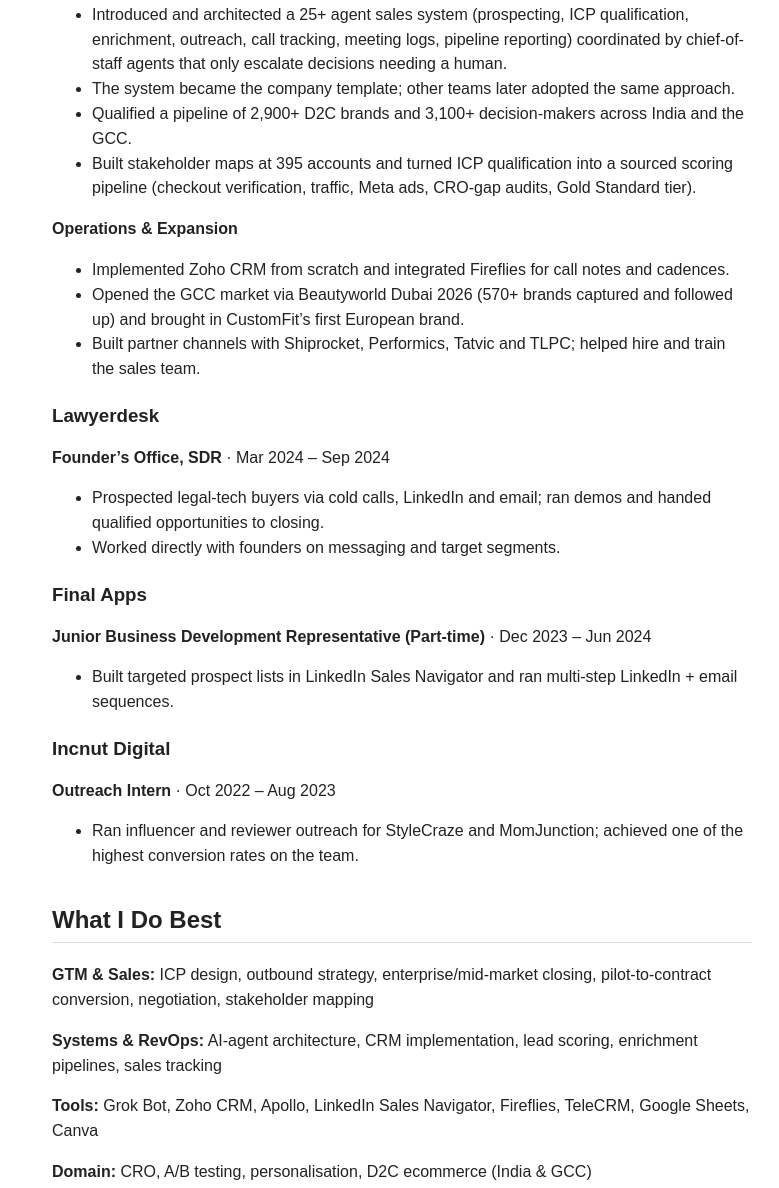
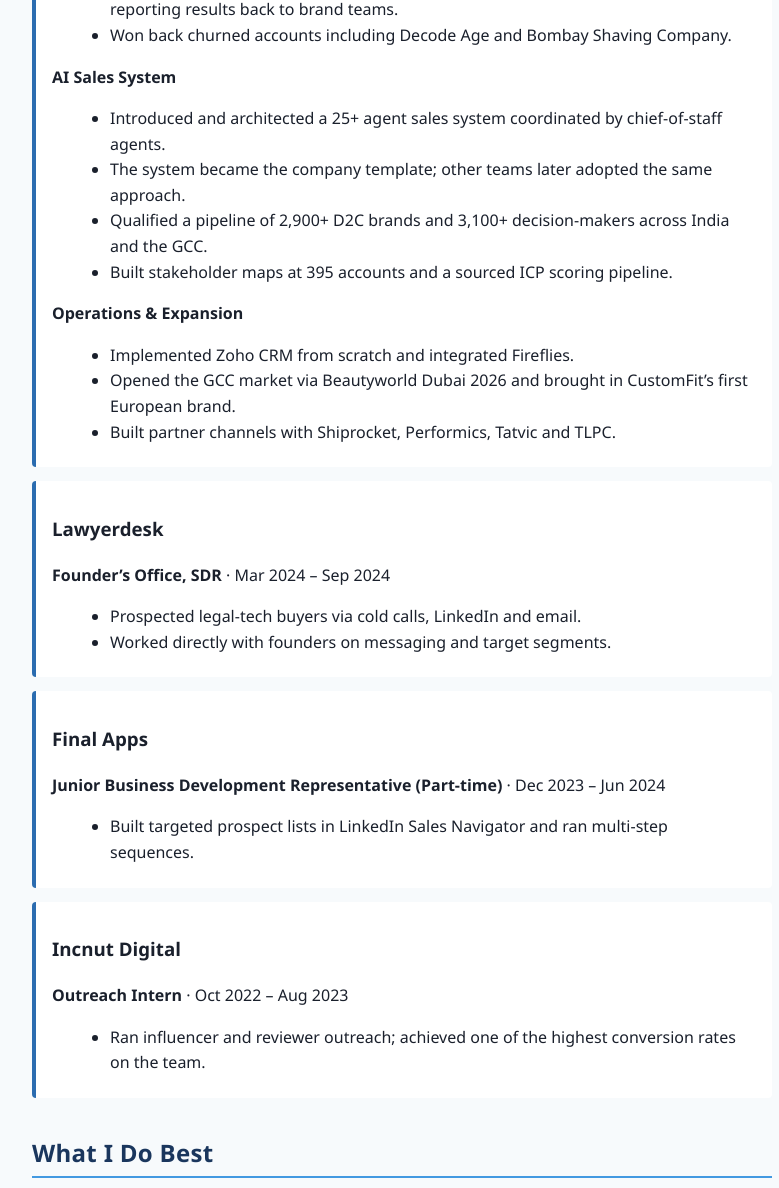
Before and after one commit to insanelyparadox/my-resume, a plain HTML site: page index.html in a window 1280 px wide. Shown: the part 1137-2325 px from the top of the page, without its empty margins (238-1017 px from the left). Drawn offline with Linux system fonts and the light colour scheme.

Commit message:
Update index.html

```diff
--- a/index.html
+++ b/index.html
@@ -6,21 +6,48 @@
 <title>Afrin Thara</title>
 <style>
 body {
-font-family: Arial, sans-serif;
-  max-width: 700px;
-margin: 30px auto;
-padding: 0 16px;
-line-height: 1.55;
-color: #222; }
-h1 { margin-bottom: 4px; }
+  font-family: 'Segoe UI', Helvetica, Arial, sans-serif;
+  max-width: 740px;
+  margin: 25px auto;
+  padding: 0 18px;
+  line-height: 1.6;
+  color: #1a202c;
+  background-color: #f7fafc;
+}
+header {
+  background-color: #1a365d;
+  color: #ffffff;
+  padding: 28px 22px;
+  border-radius: 6px;
+  margin-bottom: 20px;
+}
+h1 { margin: 0 0 6px; font-size: 30px; }
+.sub { font-style: italic; margin: 4px 0; opacity: 0.9; }
+.contact { font-size: 14px; margin: 6px 0 0; opacity: 0.85; }
 h2 {
-margin-top: 32px;
+  color: #1a365d;
+  border-bottom: 2px solid #4299e1;
   padding-bottom: 4px;
-border-bottom: 1px solid #ddd; }
-h3 { margin-bottom: 4px;}
-.sub { font-style: italic; color: #444; }
-.contact { font-size: 14px; color: #555; }
-ul { margin-top: 6px; }
+  margin-top: 36px;
+  letter-spacing: 0.3px;
+}
+article {
+  background: #ffffff;
+  padding: 14px 16px;
+  margin: 14px 0;
+  border-left: 4px solid #2b6cb0;
+  border-radius: 4px;
+}
+ul { margin: 8px 0 8px 18px; }
+a { color: #2b6cb0; }
+a:hover { text-decoration: underline; }
+footer {
+  margin-top: 40px;
+  padding: 18px;
+  background: #edf2f7;
+  border-radius: 6px;
+  text-align: center;
+}
 </style>
 </head>
 <body>
@@ -32,8 +59,7 @@ ul { margin-top: 6px; }
   afrinthara1998@gmail.com · 7092244398</p>
 </header>
 
-<!-- about section starts here -->
-<section>
+<section id="about">
   <h2>About Me</h2>
   <p>I sell to D2C brands, and I build the machinery that makes the selling repeatable.</p>
   <p>At CustomFit.ai I sourced about ₹60L in ARR myself. That includes every brand in the Honasa Consumer portfolio. I opened the GCC market from nothing, and I built an AI-agent sales system that other teams at the company later adopted.</p>
@@ -51,15 +77,13 @@ ul { margin-top: 6px; }
   </ul>
 </section>
 
-<!-- experience - this took forever -->
-<section>
+<section id="experience">
   <h2>Experience</h2>
 
   <article>
     <h3>CustomFit.ai</h3>
     <p><strong>Founder’s Office, Growth & Partnerships Lead</strong> · Nov 2024 – Present</p>
     <p>CRO, A/B testing and personalisation SaaS for D2C brands.</p>
-
     <p><strong>Revenue & Closing</strong></p>
     <ul>
       <li>Added ~₹60L ARR from self-sourced accounts, owning the full cycle from prospecting through close.</li>
@@ -67,20 +91,18 @@ ul { margin-top: 6px; }
       <li>Converted paid pilots into recurring contracts by setting success metrics upfront and reporting results back to brand teams.</li>
       <li>Won back churned accounts including Decode Age and Bombay Shaving Company.</li>
     </ul>
-
     <p><strong>AI Sales System</strong></p>
     <ul>
-      <li>Introduced and architected a 25+ agent sales system (prospecting, ICP qualification, enrichment, outreach, call tracking, meeting logs, pipeline reporting) coordinated by chief-of-staff agents that only escalate decisions needing a human.</li>
+      <li>Introduced and architected a 25+ agent sales system coordinated by chief-of-staff agents.</li>
       <li>The system became the company template; other teams later adopted the same approach.</li>
       <li>Qualified a pipeline of 2,900+ D2C brands and 3,100+ decision-makers across India and the GCC.</li>
-    <li>Built stakeholder maps at 395 accounts and turned ICP qualification into a sourced scoring pipeline (checkout verification, traffic, Meta ads, CRO-gap audits, Gold Standard tier).</li>
+      <li>Built stakeholder maps at 395 accounts and a sourced ICP scoring pipeline.</li>
     </ul>
-
     <p><strong>Operations & Expansion</strong></p>
     <ul>
-      <li>Implemented Zoho CRM from scratch and integrated Fireflies for call notes and cadences.</li>
-    <li>Opened the GCC market via Beautyworld Dubai 2026 (570+ brands captured and followed up) and brought in CustomFit’s first European brand.</li>
-      <li>Built partner channels with Shiprocket, Performics, Tatvic and TLPC; helped hire and train the sales team.</li>
+      <li>Implemented Zoho CRM from scratch and integrated Fireflies.</li>
+      <li>Opened the GCC market via Beautyworld Dubai 2026 and brought in CustomFit’s first European brand.</li>
+      <li>Built partner channels with Shiprocket, Performics, Tatvic and TLPC.</li>
     </ul>
   </article>
 
@@ -88,7 +110,7 @@ ul { margin-top: 6px; }
     <h3>Lawyerdesk</h3>
     <p><strong>Founder’s Office, SDR</strong> · Mar 2024 – Sep 2024</p>
     <ul>
-      <li>Prospected legal-tech buyers via cold calls, LinkedIn and email; ran demos and handed qualified opportunities to closing.</li>
+      <li>Prospected legal-tech buyers via cold calls, LinkedIn and email.</li>
       <li>Worked directly with founders on messaging and target segments.</li>
     </ul>
   </article>
@@ -97,7 +119,7 @@ ul { margin-top: 6px; }
     <h3>Final Apps</h3>
     <p><strong>Junior Business Development Representative (Part-time)</strong> · Dec 2023 – Jun 2024</p>
     <ul>
-      <li>Built targeted prospect lists in LinkedIn Sales Navigator and ran multi-step LinkedIn + email sequences.</li>
+      <li>Built targeted prospect lists in LinkedIn Sales Navigator and ran multi-step sequences.</li>
     </ul>
   </article>
 
@@ -105,13 +127,12 @@ ul { margin-top: 6px; }
     <h3>Incnut Digital</h3>
     <p><strong>Outreach Intern</strong> · Oct 2022 – Aug 2023</p>
     <ul>
-      <li>Ran influencer and reviewer outreach for StyleCraze and MomJunction; achieved one of the highest conversion rates on the team.</li>
+      <li>Ran influencer and reviewer outreach; achieved one of the highest conversion rates on the team.</li>
     </ul>
   </article>
 </section>
 
-<!-- skills - honestly, i am not sure if this section is entirely honest :P , i guess the results will tell-->
-<section>
+<section id="skills">
   <h2>What I Do Best</h2>
   <p><strong>GTM & Sales:</strong> ICP design, outbound strategy, enterprise/mid-market closing, pilot-to-contract conversion, negotiation, stakeholder mapping</p>
   <p><strong>Systems & RevOps:</strong> AI-agent architecture, CRM implementation, lead scoring, enrichment pipelines, sales tracking</p>
@@ -119,7 +140,7 @@ ul { margin-top: 6px; }
   <p><strong>Domain:</strong> CRO, A/B testing, personalisation, D2C ecommerce (India & GCC)</p>
 </section>
 
-<section>
+<section id="education">
   <h2>Education</h2>
   <article>
     <h3>IIM Bangalore</h3>
@@ -127,12 +148,11 @@ ul { margin-top: 6px; }
   </article>
 </section>
 
-<!-- i hope the education makes a difference for what its costing me -->
-<footer>
+<footer id="contact">
   <h2>Let’s Talk</h2>
   <p>Open to Growth, GTM and RevOps roles in India and Dubai / UAE.</p>
   <p><a href="mailto:afrinthara1998@gmail.com">afrinthara1998@gmail.com</a></p>
 </footer>
-<!-- any proff who read this, i want to clarify that this assignment was painful at best and torture at worst. thank you for making me do something, i thought i would never touch. CODE.-->
+
 </body>
 </html>
```
Lines whose indentation alone changed are shown as unchanged.
